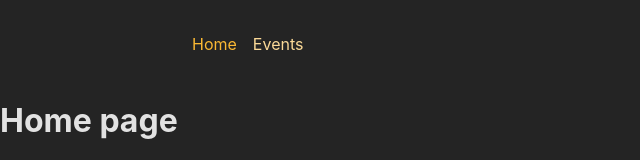
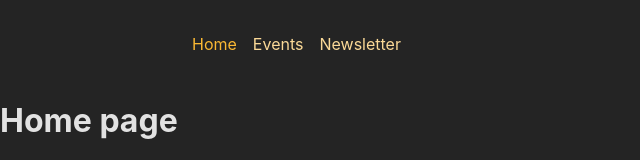
Before and after one commit to aadil42/react-router-practice, a React (Create React App) app in the folder frontend/: page / in a window 1280 px wide. Shown: the top 160 px of the page, without its empty margins (0-640 px from the left). Built offline with nearby package versions, Linux system fonts and the light colour scheme.

Commit message:
adding newsletter link in MainNavigation component

```diff
--- a/frontend/src/components/MainNavigation.js
+++ b/frontend/src/components/MainNavigation.js
@@ -17,6 +17,16 @@
              return isActive ? classes.active : undefined;
             }} to="/events">Events</NavLink>
           </li>
+          <li>
+          <NavLink
+              to="/newsletter"
+              className={({ isActive }) =>
+                isActive ? classes.active : undefined
+              }
+            >
+              Newsletter
+            </NavLink>
+          </li>
         </ul>
       </nav>
     </header>
```
